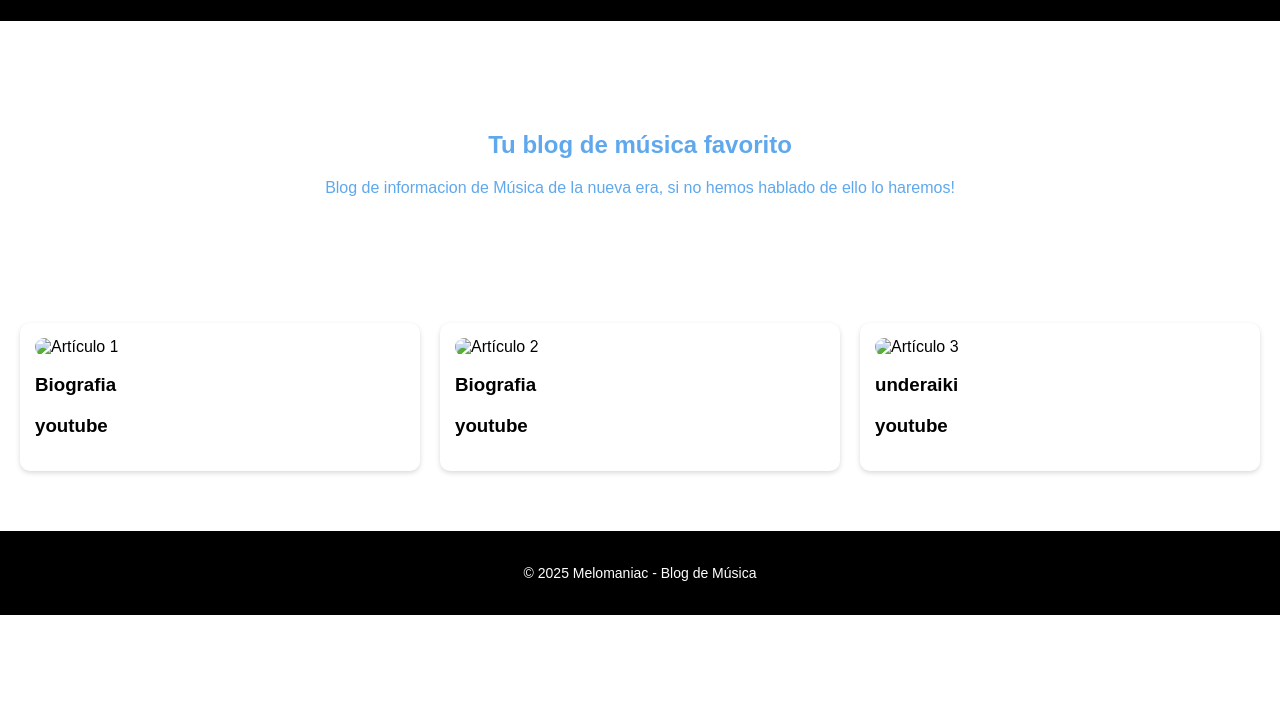
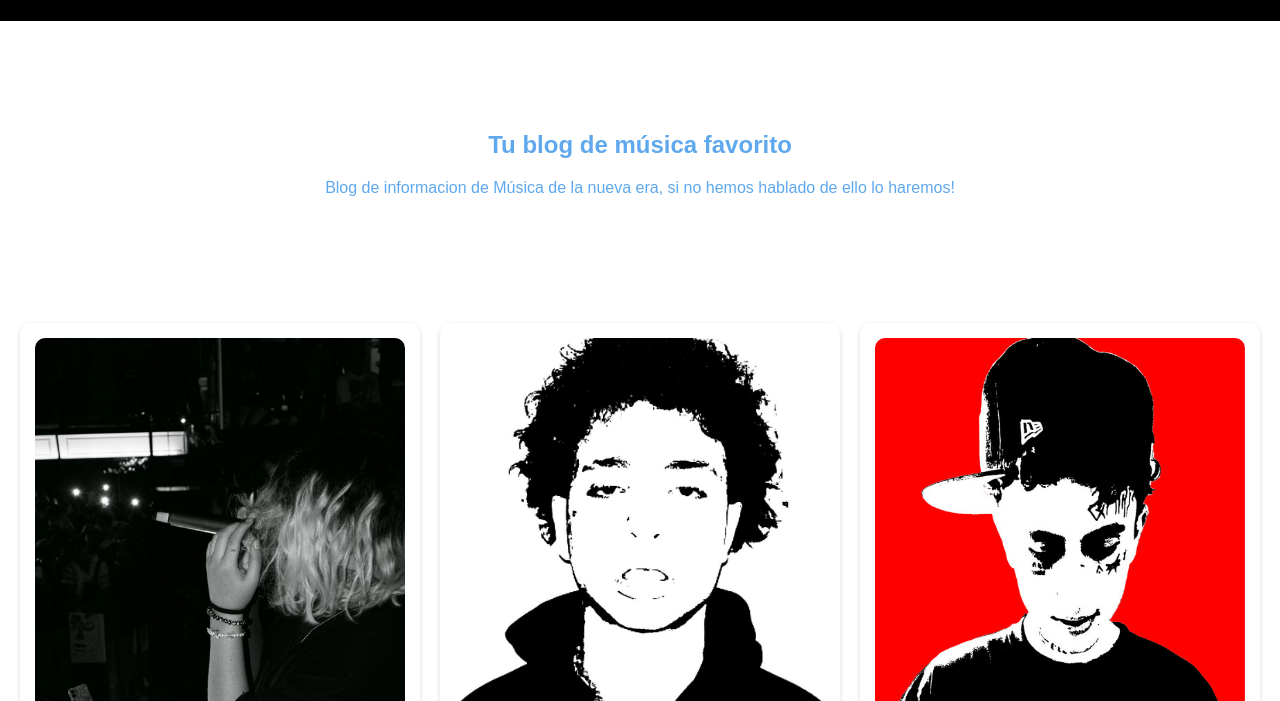
Before and after one commit to ianlopezz/melomaniac-blog, a plain HTML site: page index.html in a window 1280 px wide. Shown: the part 99-800 px from the top of the page. Drawn offline with Linux system fonts and the light colour scheme.

Commit message:
Update index.html

```diff
--- a/index.html
+++ b/index.html
@@ -5,8 +5,8 @@
   <meta charset="UTF-8" />
   <meta name="viewport" content="width=device-width, initial-scale=1.0" />
   <title>Melomaniac </title>
-  <link rel="icon" type="image/png" sizes="32x32" href="RESOURCES/osaka.jpg">
-<link rel="icon" type="image/png" sizes="16x16" href="RESOURCES/osaka.jpg">
+  <link rel="icon" type="image/png" sizes="32x32" href="osaka.jpg">
+<link rel="icon" type="image/png" sizes="16x16" href="osaka.jpg">
 
  <link rel="stylesheet" href="estilo.css" />
 
@@ -29,20 +29,20 @@
 
   <main class="grid-articulos">
     <article class="tarjeta">
-      <img src="RESOURCES/wasapsuei.JPG" alt="Artículo 1" />
+      <img src="wasapsuei.JPG" alt="Artículo 1" />
 
   <h3><a href="suei.html">Biografia</a></h3>
      <h3><a href="https://www.youtube.com/@loveusuei">youtube</a></h3>
     </article>
 
     <article class="tarjeta">
-      <img src="RESOURCES/cero.jpg" alt="Artículo 2" />
+      <img src="cero.jpg" alt="Artículo 2" />
       <h3><a href="cero.html">Biografia</a></h3>
        <h3><a href="https://www.youtube.com/channel/UCPPLrBZV76cmzFoo-PPzr9Q">youtube</a></h3>
     </article>
 
     <article class="tarjeta">
-      <img src="RESOURCES/aaiki.jpg" alt="Artículo 3" />
+      <img src="aaiki.jpg" alt="Artículo 3" />
       <h3><a href="underaiki.html">underaiki</a></h3>
           <h3><a href="https://www.youtube.com/@underaiki">youtube</a></h3>
     </article>
```
